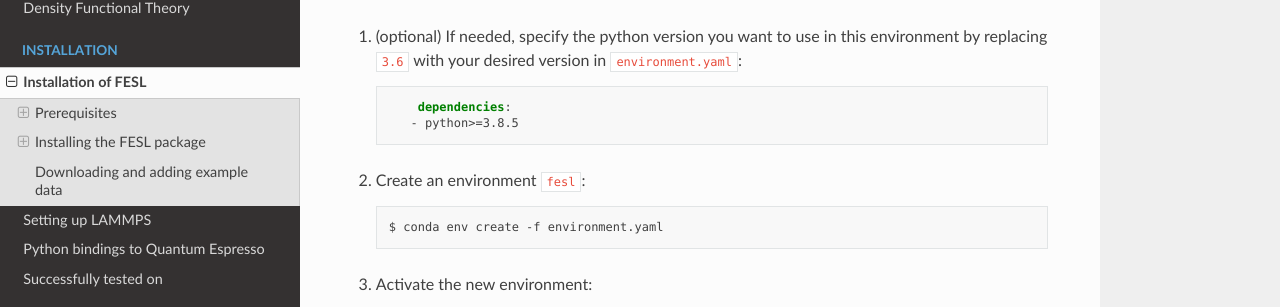
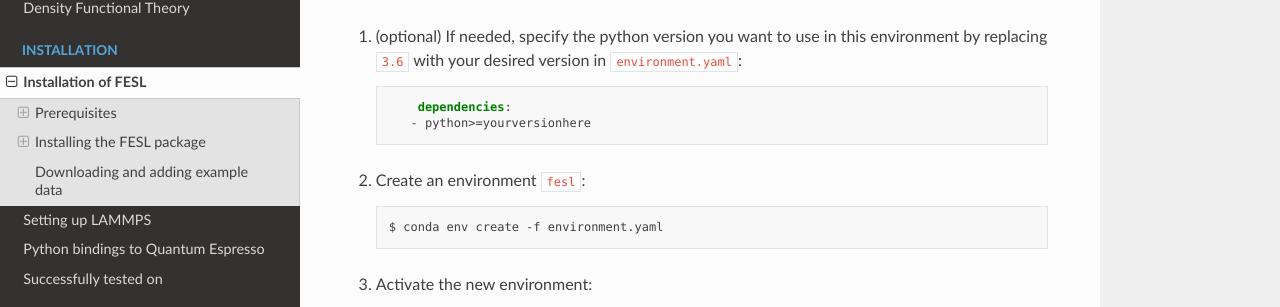
Before and after one commit to mala-project/mala, a Sphinx documentation site: the page built from docs/source/install/README.md, in a window 1280 px wide and 900 px high, scrolled down 1412 px. Shown: the part 144-451 px from the top of the window. Built offline with Sphinx 7.4.7 and the Read the Docs theme 2.0.0, drawn with Linux system fonts in a browser that asks for light colours; pages that are not in the unit, such as notebooks, are missing from menus.

````diff
--- a/docs/source/install/README.md
+++ b/docs/source/install/README.md
@@ -69,7 +69,7 @@ Follow the steps below to set up the necessary environment.
 desired version in `environment.yaml`:
    ```yaml
        dependencies:
-      - python>=3.8.5
+      - python>=yourversionhere
    ```
 2. Create an environment `fesl`:
    ```sh
--- a/docs/source/install/tested_systems.rst
+++ b/docs/source/install/tested_systems.rst
@@ -38,7 +38,7 @@ macOS
   * Installation successful: Not tested
 * conda:
 
-  * python version: ?
+  * python version: 3.8.5
   * Installation successful: Not tested
 
 HPC clusters
````
